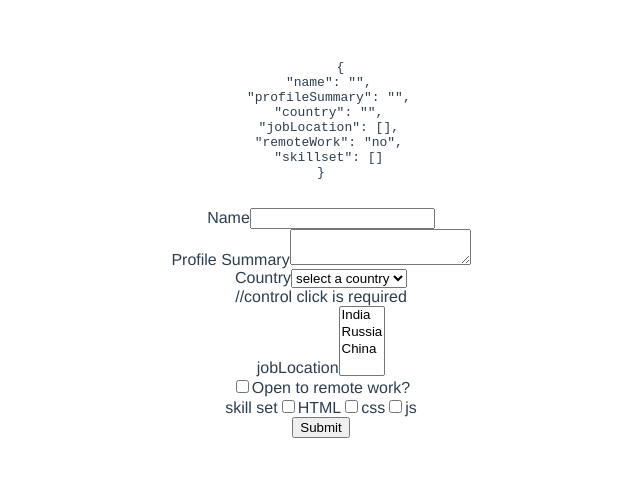
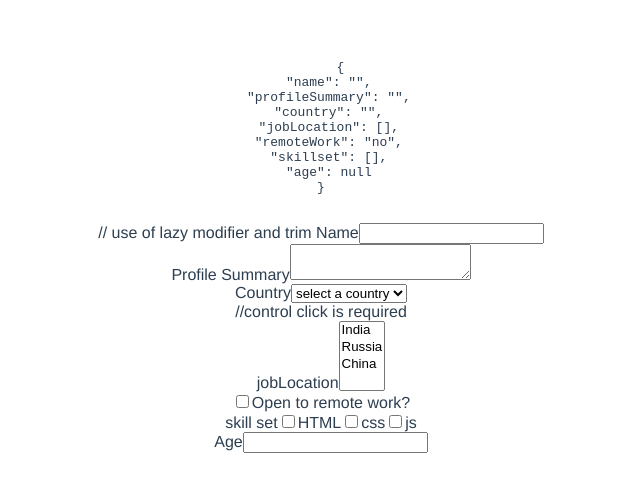
Before and after one commit to vaibhav21git/Vue.js-learning, a Vue app: page / in a window 1280 px wide. Shown: the top 492 px of the page, without its empty margins (319-959 px from the left). Built offline with nearby package versions, Linux system fonts and the light colour scheme.

Commit message:
modifiers(they make work easy ans short)

```diff
--- a/src/App.vue
+++ b/src/App.vue
@@ -6,10 +6,11 @@
   </pre
       >
     </div>
-    <form @submit="submitForm">
+    <form @submit.prevent="submitForm">
       <div>
+        // use of lazy modifier and trim
         <label for="name">Name</label>
-        <input type="text" id="name" v-model="formValues.name" />
+        <input type="text" id="name" v-model.trim.lazy="formValues.name" />
       </div>
       <div>
         <label for="profile">Profile Summary</label>
@@ -70,7 +71,17 @@
         />
         <label for="js">js</label>
       </div>
-      <div><button>Submit</button></div>
+
+      <div>
+        <label for="age">Age</label>
+        <input
+          @keyup.enter="submitForm"
+          type="number"
+          id="age"
+          v-model.number="formValues.age"
+        />
+      </div>
+      <!-- <div><button>Submit</button></div> -->
     </form>
   </div>
 </template>
@@ -87,13 +98,13 @@ export default {
         jobLocation: [],
         remoteWork: "no",
         skillset: [],
+        age: null,
       },
     };
   },
 
   methods: {
-    submitForm(event) {
-      event.preventDefault();
+    submitForm() {
       console.log("Form values", this.formValues);
     },
   },
```
